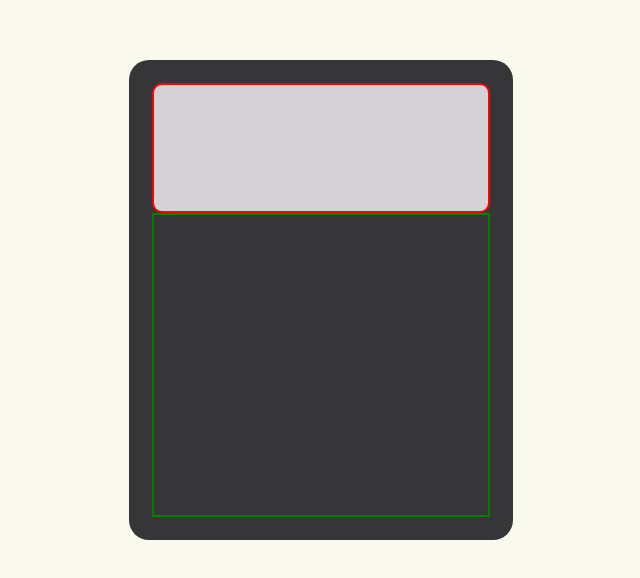
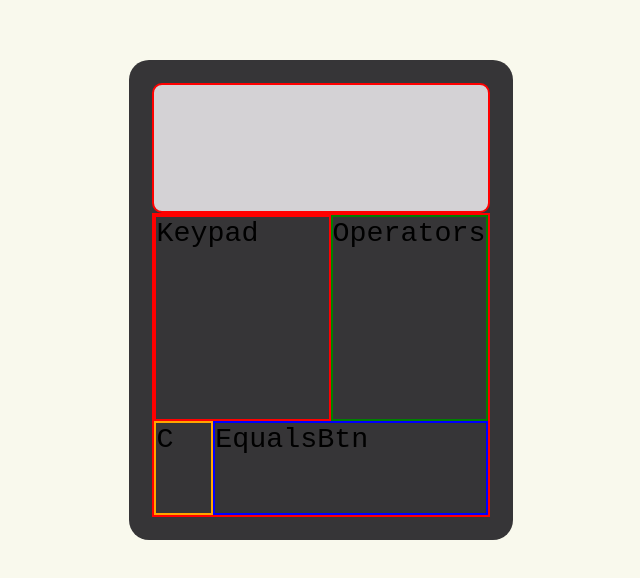
Before and after one commit to rory-maguire/ts-react-calculator, a React (Create React App) app: page / in a window 1280 px wide. Shown: the part 140-718 px from the top of the page, without its empty margins (319-959 px from the left). Built offline with nearby package versions, Linux system fonts and the light colour scheme.

Commit message:
grid areas on calculator body set up

```diff
--- a/src/Components/Body.tsx
+++ b/src/Components/Body.tsx
@@ -1,8 +1,21 @@
 //styles
 import styles from "../Styles/Body.module.css";
+import ClearBtn from "./ClearBtn";
+
+//components
+import KeypadBtns from "./KeypadBtns";
+import OperatorBtns from "./OperatorBtns";
+import EqualsBtn from "./EqualsBtn";
 
 const Body = () => {
-	return <div className={styles.body}></div>;
+	return (
+		<div className={styles.body}>
+			<KeypadBtns />
+			<OperatorBtns />
+			<ClearBtn />
+			<EqualsBtn />
+		</div>
+	);
 };
 
 export default Body;
--- /dev/null
+++ b/src/Components/ClearBtn.tsx
@@ -0,0 +1,9 @@
+import React from "react";
+//styles
+import styles from "../Styles/ClearBtn.module.css";
+
+const ClearBtn = () => {
+	return <div className={styles.clearBtn}>C</div>;
+};
+
+export default ClearBtn;
--- /dev/null
+++ b/src/Components/EqualsBtn.tsx
@@ -0,0 +1,9 @@
+import React from "react";
+//styles
+import styles from "../Styles/EqualsBtn.module.css";
+
+const EqualsBtn = () => {
+	return <div className={styles.equalsBtn}>EqualsBtn</div>;
+};
+
+export default EqualsBtn;
--- /dev/null
+++ b/src/Components/KeypadBtns.tsx
@@ -0,0 +1,8 @@
+//styles
+import styles from "../Styles/KeypadBtns.module.css";
+
+const KeypadBtns = () => {
+	return <div className={styles.keypad}>Keypad</div>;
+};
+
+export default KeypadBtns;
--- /dev/null
+++ b/src/Components/OperatorBtns.tsx
@@ -0,0 +1,8 @@
+//styles
+import styles from "../Styles/OperatorBtns.module.css";
+
+const OperatorBtns = () => {
+	return <div className={styles.operators}>Operators</div>;
+};
+
+export default OperatorBtns;
--- a/src/Styles/Body.module.css
+++ b/src/Styles/Body.module.css
@@ -1,4 +1,11 @@
 .body {
 	height: 70%;
-	border: 2px green solid;
+	display: grid;
+	border: 2px solid red;
+	grid-template-columns: repeat(4, 1fr);
+	grid-template-areas:
+		"keypad keypad keypad operators"
+		"keypad keypad keypad operators"
+		"keypad keypad keypad operators"
+		"clearBtn equalsBtn equalsBtn equalsBtn";
 }
--- /dev/null
+++ b/src/Styles/ClearBtn.module.css
@@ -0,0 +1,4 @@
+.clearBtn {
+	border: 2px solid orange;
+	grid-area: clearBtn;
+}
--- /dev/null
+++ b/src/Styles/EqualsBtn.module.css
@@ -0,0 +1,4 @@
+.equalsBtn {
+	border: 2px solid blue;
+	grid-area: equalsBtn;
+}
--- /dev/null
+++ b/src/Styles/KeypadBtns.module.css
@@ -0,0 +1,4 @@
+.keypad {
+	border: 2px solid red;
+	grid-area: keypad;
+}
--- /dev/null
+++ b/src/Styles/OperatorBtns.module.css
@@ -0,0 +1,4 @@
+.operators {
+	border: 2px solid green;
+	grid-area: operators;
+}
```
